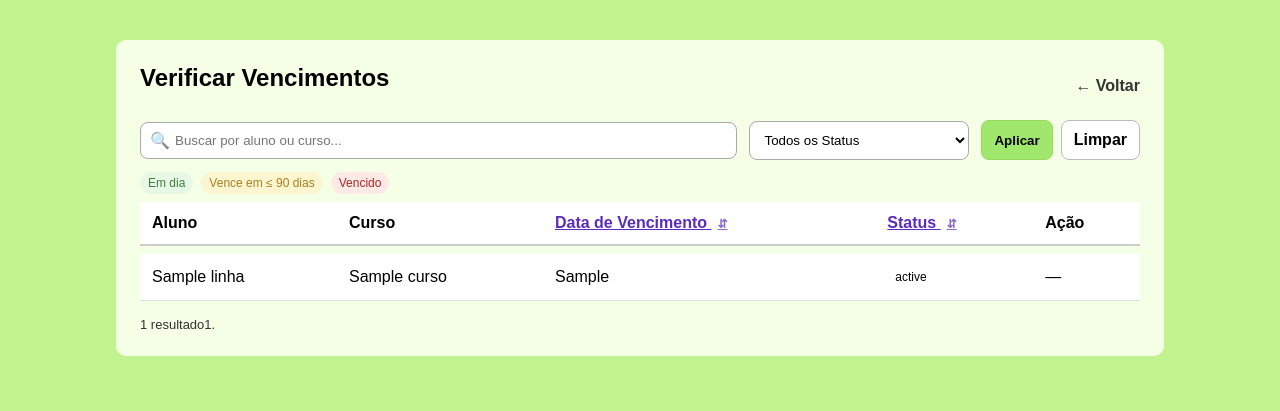
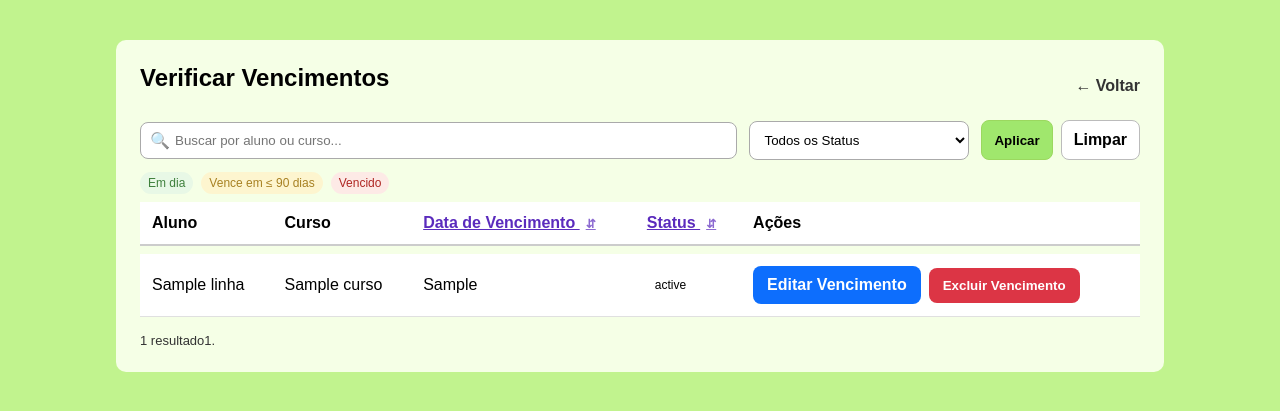
Before and after one commit to carloscll22/AMBIPAREAD, a Flask app: template templates/vencimentos_verificar.html in a window 1280 px wide. Shown: the top 411 px of the page. Run offline with Flask 3, Linux system fonts and the light colour scheme; the template is opened without the code that fills it: most values are stand-ins (such as "Sample title", 1, 10 or a date in 2020); parts of the project's set-up code (start-up, migrations or seed data) failed here and were passed over.

Commit message:
Update vencimentos_verificar.html

```diff
--- a/templates/vencimentos_verificar.html
+++ b/templates/vencimentos_verificar.html
@@ -17,10 +17,15 @@
     .bad  { background:#ffe7e7; color:#a30000; }
     .btn  { display:inline-block; padding:10px 14px; background:#a0e76d; border-radius:8px; text-decoration:none; color:#000; font-weight:700; }
     .btn:hover { background:#8dd24a; }
+    .btn-blue { background:#0d6efd; color:#fff; }
+    .btn-blue:hover { background:#084298; color:#fff; }
+    .btn-red { background:#dc3545; color:#fff; border:0; }
+    .btn-red:hover { background:#b02a37; color:#fff; }
     .top { display:flex; justify-content:space-between; align-items:center; margin-bottom:12px; }
     .back { text-decoration:none; color:#333; font-weight:bold; }
+    .actions-inline { display:flex; gap:8px; flex-wrap:wrap; align-items:center; }
 
-    /* Barra de filtros: GRID – input | select | botões */
+    /* Barra de filtros */
     .filters {
       display: grid;
       grid-template-columns: minmax(260px, 1fr) 220px auto;
@@ -55,6 +60,8 @@
       .filters { grid-template-columns: 1fr; }
       .actions { justify-content:stretch; }
       .actions a, .actions button { width: 100%; text-align:center; }
+      .actions-inline { flex-direction: column; align-items: stretch; }
+      .actions-inline > * { width: 100%; text-align:center; }
     }
   </style>
 </head>
@@ -78,7 +85,6 @@
         <input type="text" name="q" value="{{ q }}" placeholder="Buscar por aluno ou curso..." autocomplete="off" />
       </div>
 
-      <!-- Filtro de Status -->
       <select name="status" aria-label="Filtro de status">
         <option value=""    {{ ''    == sel and 'selected' or '' }}>Todos os Status</option>
         <option value="ok"  {{ 'ok'  == sel and 'selected' or '' }}>Em dia</option>
@@ -86,7 +92,6 @@
         <option value="bad" {{ 'bad' == sel and 'selected' or '' }}>Vencido</option>
       </select>
 
-      <!-- mantém sort/order atuais ao aplicar filtros -->
       <div class="actions">
         <input type="hidden" name="sort"  value="{{ sort }}">
         <input type="hidden" name="order" value="{{ order }}">
@@ -124,12 +129,11 @@
               {% if sort == 'status' %}<span class="arrow">{{ '↑' if order=='asc' else '↓' }}</span>{% else %}<span class="arrow">⇵</span>{% endif %}
             </a>
           </th>
-          <th>Ação</th>
+          <th>Ações</th>
         </tr>
       </thead>
       <tbody>
         {% for l in linhas %}
-          {# classe pode vir da rota; mantém fallback #}
           {% set classe =
             l.classe if l.classe is defined else
             ('bad' if 'Vencido' in l.status else
@@ -149,9 +153,24 @@
               <td>{{ l.data_venc }}</td>
               <td><span class="pill {{ classe }}">{{ l.status }}</span></td>
               <td>
-                {% if l.mostrar_matricular %}
-                  <a class="btn" href="{{ url_for('matricular') }}?aluno={{ l.aluno_email }}&curso={{ l.curso }}">Matricular Aluno</a>
-                {% else %} — {% endif %}
+                <div class="actions-inline">
+                  {% if l.mostrar_matricular %}
+                    <a class="btn" href="{{ url_for('matricular') }}?aluno={{ l.aluno_email }}&curso={{ l.curso }}">Matricular Aluno</a>
+                  {% endif %}
+
+                  <!-- Editar Vencimento -->
+                  <a class="btn btn-blue" href="{{ url_for('vencimentos_editar', aluno=l.aluno_email, curso=l.curso) }}">
+                    Editar Vencimento
+                  </a>
+
+                  <!-- Excluir Vencimento -->
+                  <form method="POST" action="{{ url_for('vencimentos_excluir') }}"
+                        onsubmit="return confirm('Tem certeza que deseja excluir este vencimento?');">
+                    <input type="hidden" name="aluno" value="{{ l.aluno_email }}">
+                    <input type="hidden" name="curso" value="{{ l.curso }}">
+                    <button type="submit" class="btn btn-red">Excluir Vencimento</button>
+                  </form>
+                </div>
               </td>
             </tr>
           {% endif %}
```
